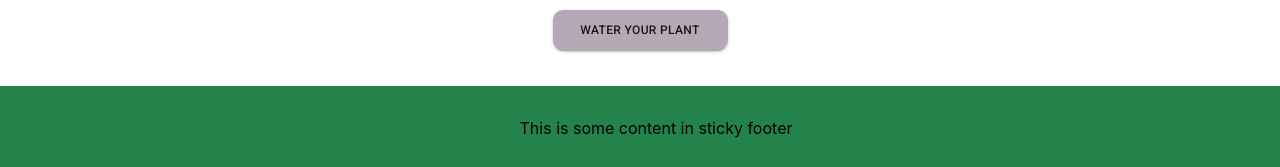
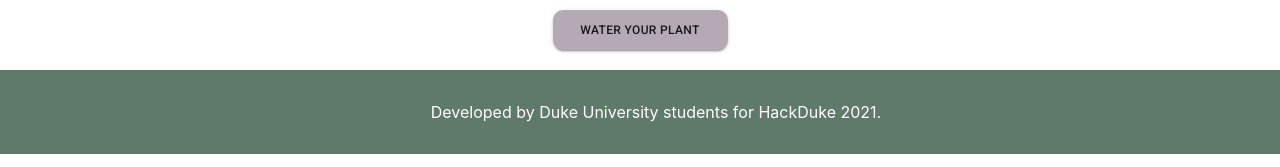
Before and after one commit to nhuang-x/Mindful-App, a React (Create React App) app: page /mood-journal in a window 1280 px wide. Shown: the part 1560-1727 px from the top of the page. Built offline with nearby package versions, Linux system fonts and the light colour scheme.

Commit message:
finish footer

```diff
--- a/src/components/footer.js
+++ b/src/components/footer.js
@@ -2,7 +2,7 @@ import React from "react";
 
 const Footer = () => (
   <div className="footer">
-    <p>This is some content in sticky footer</p>
+    <p style = {{color:"white"}}>Developed by Duke University students for HackDuke 2021.</p>
   </div>
 );
 
--- a/src/index.css
+++ b/src/index.css
@@ -13,9 +13,8 @@ code {
 }
 
 .footer{
-  margin-top: 1rem;
   padding: 1rem;
-  background-color: rgb(35, 131, 75);
+  background-color: rgb(95, 122, 107);
   position: relative;
   bottom: 0;
   left: 0;
```
